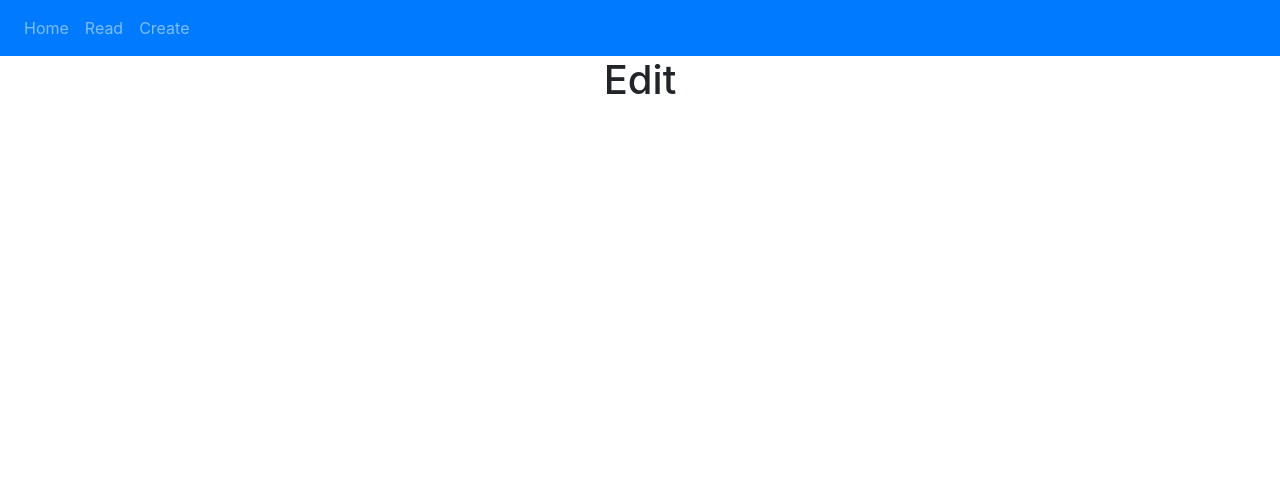
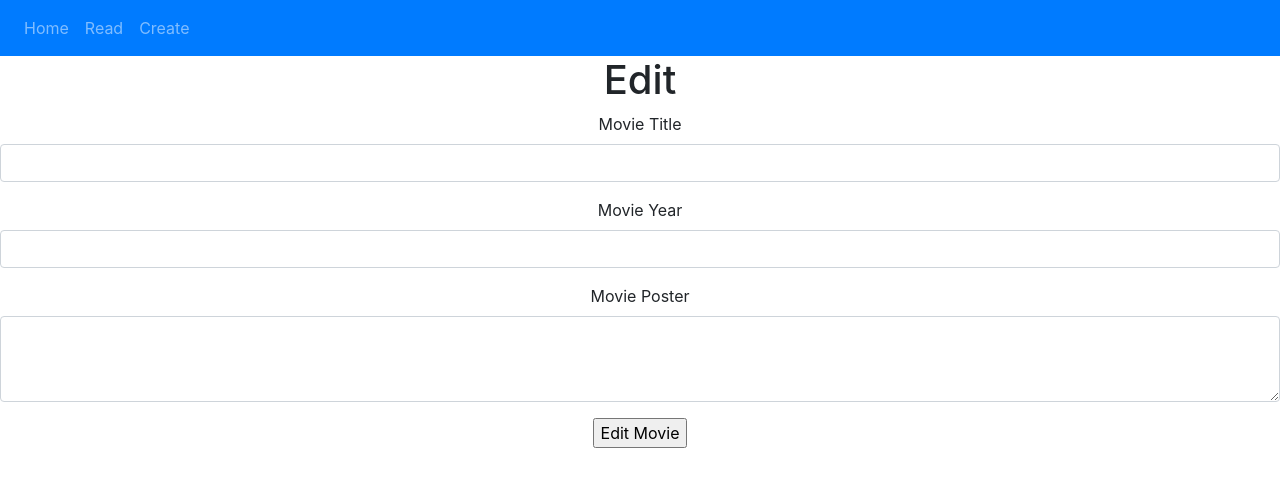
Before and after one commit to WilliamVida/ReactProject, a React (Create React App) app: page /edit/1 in a window 1280 px wide. Shown: the top 486 px of the page. Built offline with nearby package versions, Linux system fonts and the light colour scheme; no server answers.

Commit message:
lab complete

```diff
--- a/src/App.js
+++ b/src/App.js
@@ -29,7 +29,7 @@
             <Route exact path="/" component={Content} />
             <Route path="/read" component={Read} />
             <Route path="/create" component={Create} />
-            <Route path="/edit" component={Edit}></Route>
+            <Route path="/edit/:id" component={Edit}></Route>
           </Switch>
 
         </div>
--- a/src/components/edit.js
+++ b/src/components/edit.js
@@ -1,11 +1,88 @@
 import React from 'react'
+import axios from 'axios'
 
 class Edit extends React.Component {
+
+    componentDidMount() {
+        // alert(this.props.match.params.id);
+
+        axios.get('http://localhost:4000/api/movies/' + this.props.match.params.id)
+            .then((response) => {
+                this.setState({
+                    _id: response.data._id,
+                    Title: response.data.title,
+                    Year: response.data.year,
+                    Poster: response.data.poster
+                })
+            })
+            .catch();
+    }
+
+    constructor(props) {
+        super(props);
+
+        this.state = { Title: "", Year: "", Poster: "", _id: "" };
+
+        this.handleSumbit = this.handleSumbit.bind(this);
+        this.handleMovieTitleChange = this.handleMovieTitleChange.bind(this);
+        this.handleMovieYearChange = this.handleMovieYearChange.bind(this);
+        this.handleMoviePosterChange = this.handleMoviePosterChange.bind(this);
+    }
+
+    handleMovieTitleChange(e) {
+        this.setState({ Title: e.target.value })
+    }
+
+    handleMovieYearChange(e) {
+        this.setState({ Year: e.target.value })
+    }
+
+    handleMoviePosterChange(e) {
+        this.setState({ Poster: e.target.value })
+    }
+
+    handleSumbit(e) {
+        alert(this.state.Title + "\n" + this.state.Year + "\n" + this.state.Poster);
+        e.preventDefault();
+
+        const newMovie = {
+            title: this.state.Title,
+            year: this.state.Year,
+            poster: this.state.Poster
+        }
+
+        axios.put('http://localhost:4000/api/movies/' + this.state._id, newMovie)
+            .then()
+            .catch();
+
+        this.setState({ Title: "", Year: "", Poster: "" })
+    }
 
     render() {
         return (
             <div>
                 <h1>Edit</h1>
+
+                <form onSubmit={this.handleSumbit}>
+                    <div className="form-group">
+                        <label>Movie Title</label>
+                        <input type="text" className="form-control" value={this.state.Title} onChange={this.handleMovieTitleChange}></input>
+                    </div>
+
+                    <div className="form-group">
+                        <label>Movie Year</label>
+                        <input type="text" className="form-control" value={this.state.Year} onChange={this.handleMovieYearChange}></input>
+                    </div>
+
+                    <div className="form-group">
+                        <label>Movie Poster</label>
+                        <textarea rows="3" className="form-control" value={this.state.Poster} onChange={this.handleMoviePosterChange}></textarea>
+                    </div>
+
+                    <div>
+                        <input type="submit" value="Edit Movie"></input>
+                    </div>
+                </form>
             </div>
         )
     }
```
Also changed, not shown: src/BackEnd/server.js (+20 -0 lines).
